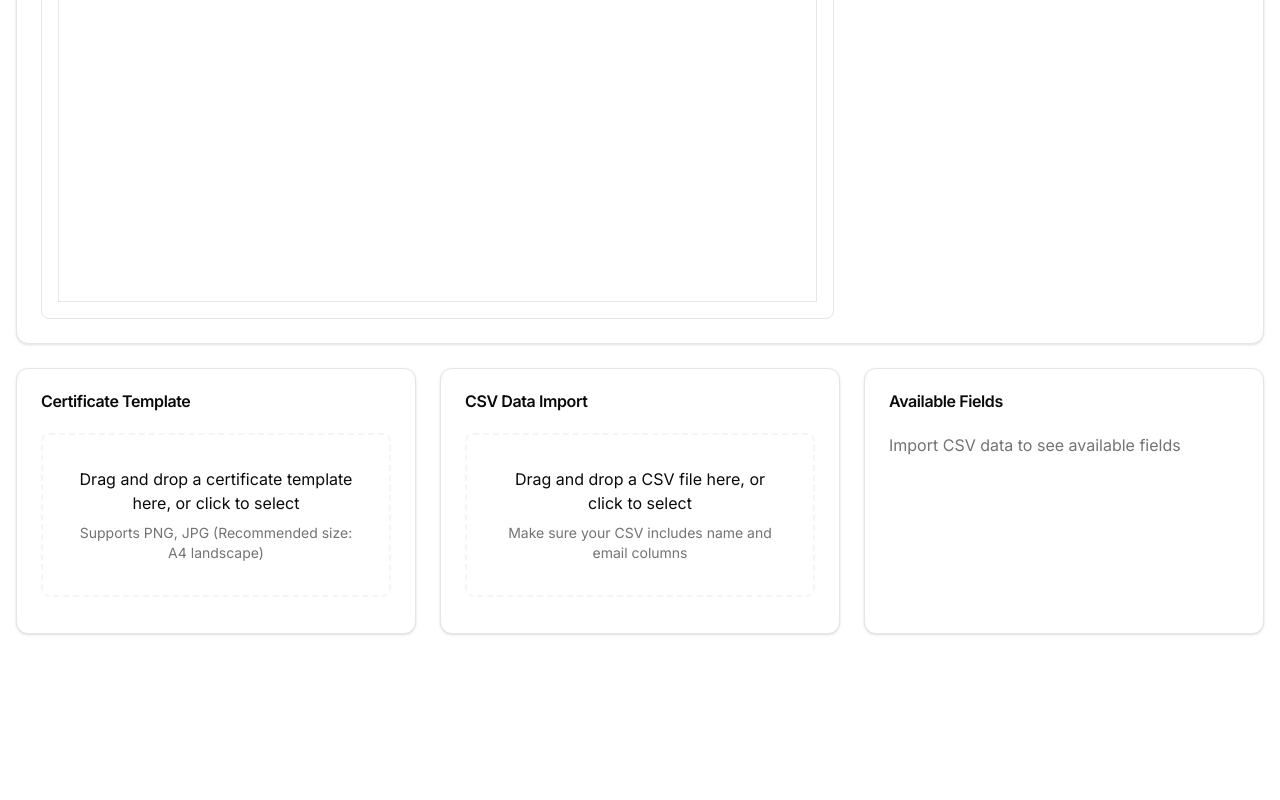
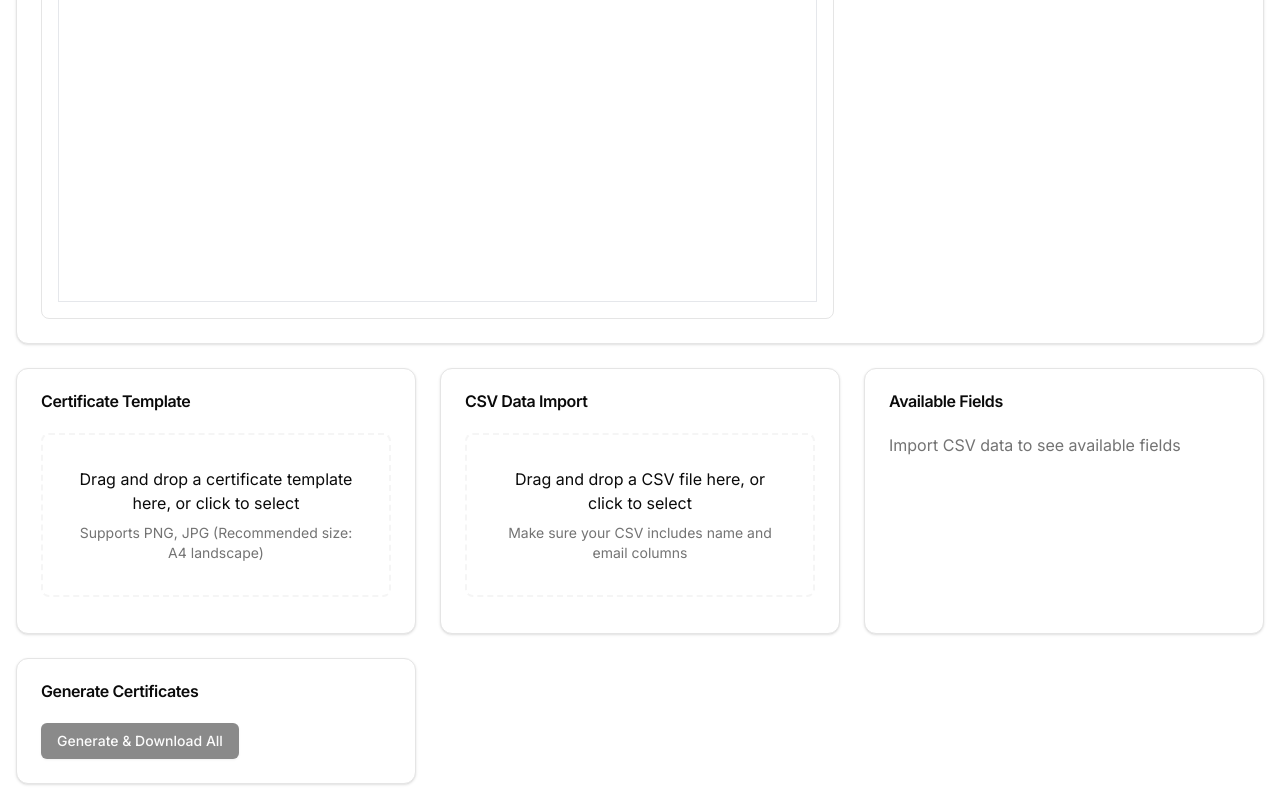
Before and after one commit to krishna18developer/document-maker, a Next.js app: page / in a window 1280 px wide. Shown: the part 397-1197 px from the top of the page. Before the commit the page ends 1047 px from the top, so only its background shows below. Built offline with nearby package versions, Linux system fonts and the light colour scheme.

Commit message:
Generation Working Perfectly

```diff
--- a/package.json
+++ b/package.json
@@ -15,6 +15,8 @@
     "@radix-ui/react-slot": "^1.1.1",
     "class-variance-authority": "^0.7.1",
     "clsx": "^2.1.1",
+    "file-saver": "^2.0.5",
+    "jszip": "^3.10.1",
     "lucide-react": "^0.468.0",
     "next": "15.1.1",
     "next-themes": "^0.4.4",
@@ -26,6 +28,7 @@
   },
   "devDependencies": {
     "@eslint/eslintrc": "^3",
+    "@types/file-saver": "^2.0.7",
     "@types/node": "^20",
     "@types/react": "^19",
     "@types/react-dom": "^19",
--- a/src/app/page.tsx
+++ b/src/app/page.tsx
@@ -5,6 +5,7 @@ import { CSVUploader } from "@/components/csv/csv-uploader";
 import { Card, CardContent, CardHeader, CardTitle } from "@/components/ui/card";
 import { CSVFieldSelector } from "@/components/csv/csv-field-selector";
 import { PreviewSelector } from "@/components/csv/preview-selector";
+import { CertificateGenerator } from "@/components/certificate/certificate-generator";
 
 export default function Home() {
   return (
@@ -53,6 +54,15 @@ export default function Home() {
               </div>
             </CardContent>
           </Card>
+
+          <Card>
+            <CardHeader>
+              <CardTitle>Generate Certificates</CardTitle>
+            </CardHeader>
+            <CardContent>
+              <CertificateGenerator />
+            </CardContent>
+          </Card>
         </div>
       </main>
     </CertificateProvider>
--- a/src/components/certificate/certificate-canvas.tsx
+++ b/src/components/certificate/certificate-canvas.tsx
@@ -1,6 +1,6 @@
 "use client";
 
-import { useEffect, useRef } from "react";
+import { useEffect, useRef, useCallback } from "react";
 import { Button } from "@/components/ui/button";
 import { Input } from "@/components/ui/input";
 import { Label } from "@/components/ui/label";
@@ -81,13 +81,15 @@ export function CertificateCanvas() {
     });
   }, [elements, selectedElement, backgroundImage, csvData, previewRow]);
 
-  const handleMouseDown = (e: React.MouseEvent<HTMLCanvasElement>) => {
+  const handleMouseDown = useCallback((e: React.MouseEvent<HTMLCanvasElement>) => {
     const canvas = canvasRef.current;
     if (!canvas) return;
 
     const rect = canvas.getBoundingClientRect();
-    const x = e.clientX - rect.left;
-    const y = e.clientY - rect.top;
+    const scaleX = canvas.width / rect.width;
+    const scaleY = canvas.height / rect.height;
+    const x = (e.clientX - rect.left) * scaleX;
+    const y = (e.clientY - rect.top) * scaleY;
 
     elements.forEach((element) => {
       const ctx = canvas.getContext("2d");
@@ -95,11 +97,12 @@ export function CertificateCanvas() {
 
       ctx.font = `${element.fontSize}px ${element.fontFamily}`;
       const metrics = ctx.measureText(element.text);
+      const elementHeight = element.fontSize;
 
       if (
-        x >= element.x &&
-        x <= element.x + metrics.width &&
-        y >= element.y - element.fontSize &&
+        x >= element.x - metrics.width / 2 &&
+        x <= element.x + metrics.width / 2 &&
+        y >= element.y - elementHeight &&
         y <= element.y
       ) {
         setSelectedElement(element.id);
@@ -110,17 +113,19 @@ export function CertificateCanvas() {
         );
       }
     });
-  };
+  }, [elements, setElements, setSelectedElement]);
 
-  const handleMouseMove = (e: React.MouseEvent<HTMLCanvasElement>) => {
+  const handleMouseMove = useCallback((e: React.MouseEvent<HTMLCanvasElement>) => {
     if (!selectedElement) return;
 
     const canvas = canvasRef.current;
     if (!canvas) return;
 
     const rect = canvas.getBoundingClientRect();
-    const x = e.clientX - rect.left;
-    const y = e.clientY - rect.top;
+    const scaleX = canvas.width / rect.width;
+    const scaleY = canvas.height / rect.height;
+    const x = (e.clientX - rect.left) * scaleX;
+    const y = (e.clientY - rect.top) * scaleY;
 
     setElements(
       elements.map((el) =>
@@ -129,7 +134,7 @@ export function CertificateCanvas() {
           : el
       )
     );
-  };
+  }, [selectedElement, elements, setElements]);
 
   const handleMouseUp = () => {
     setElements(
--- /dev/null
+++ b/src/components/certificate/certificate-generator.tsx
@@ -0,0 +1,87 @@
+"use client";
+
+import { useState } from "react";
+import { Button } from "@/components/ui/button";
+import { useCertificate } from "@/context/certificate-context";
+import JSZip from "jszip";
+import { saveAs } from "file-saver";
+
+export function CertificateGenerator() {
+  const { elements, backgroundImage, csvData } = useCertificate();
+  const [generating, setGenerating] = useState(false);
+
+  const generateCertificate = async (rowData: string[], rowIndex: number) => {
+    const canvas = document.createElement('canvas');
+    canvas.width = 842; // A4 width at 96 DPI
+    canvas.height = 595; // A4 height at 96 DPI
+    const ctx = canvas.getContext('2d');
+    if (!ctx) return null;
+
+    // Draw background
+    if (backgroundImage) {
+      const img = new Image();
+      await new Promise((resolve) => {
+        img.onload = resolve;
+        img.src = backgroundImage;
+      });
+      ctx.drawImage(img, 0, 0, canvas.width, canvas.height);
+    }
+
+    // Draw elements
+    elements.forEach((element) => {
+      ctx.font = `${element.fontSize}px ${element.fontFamily}`;
+      ctx.fillStyle = element.color;
+
+      let text = element.text;
+      if (element.columnKey && csvData) {
+        const columnIndex = csvData.headers.indexOf(element.columnKey);
+        if (columnIndex !== -1) {
+          text = rowData[columnIndex];
+        }
+      }
+
+      ctx.fillText(text, element.x, element.y);
+    });
+
+    return canvas.toDataURL('image/png');
+  };
+
+  const generateAndDownload = async () => {
+    if (!csvData || !csvData.rows.length) return;
+
+    setGenerating(true);
+    const zip = new JSZip();
+
+    try {
+      for (let i = 0; i < csvData.rows.length; i++) {
+        const row = csvData.rows[i];
+        const nameColumn = csvData.headers.indexOf('name');
+        const fileName = nameColumn !== -1
+          ? `certificate_${row[nameColumn].replace(/\s+/g, '_')}.png`
+          : `certificate_${i + 1}.png`;
+
+        const certificateData = await generateCertificate(row, i);
+        if (certificateData) {
+          const base64Data = certificateData.split(',')[1];
+          zip.file(fileName, base64Data, { base64: true });
+        }
+      }
+
+      const content = await zip.generateAsync({ type: "blob" });
+      saveAs(content, "certificates.zip");
+    } catch (error) {
+      console.error("Error generating certificates:", error);
+    } finally {
+      setGenerating(false);
+    }
+  };
+
+  return (
+    <Button
+      onClick={generateAndDownload}
+      disabled={generating || !csvData || !backgroundImage}
+    >
+      {generating ? "Generating..." : "Generate & Download All"}
+    </Button>
+  );
+}
```
Also changed, not shown: 1 other file (tests, documents, lock files or other folders).
